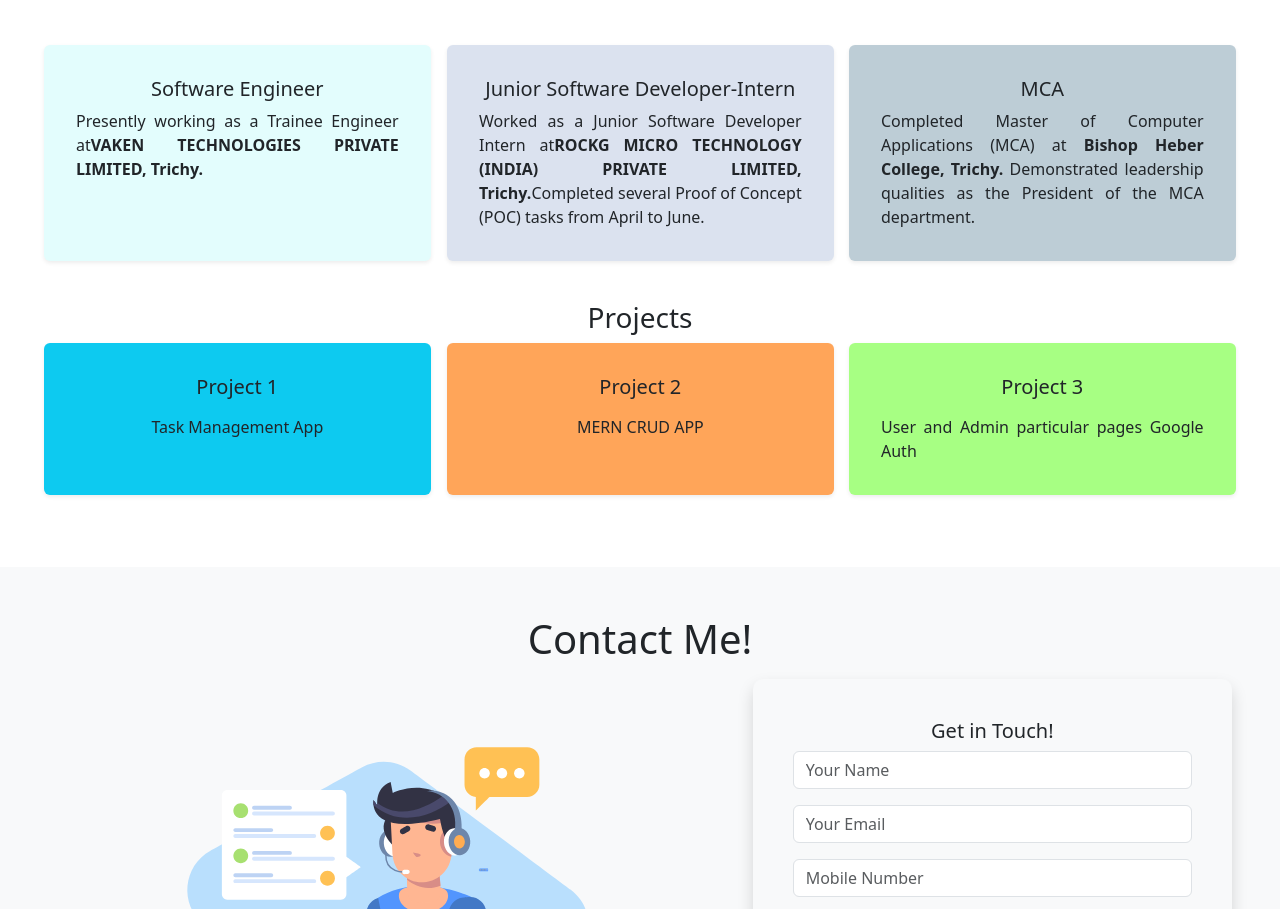
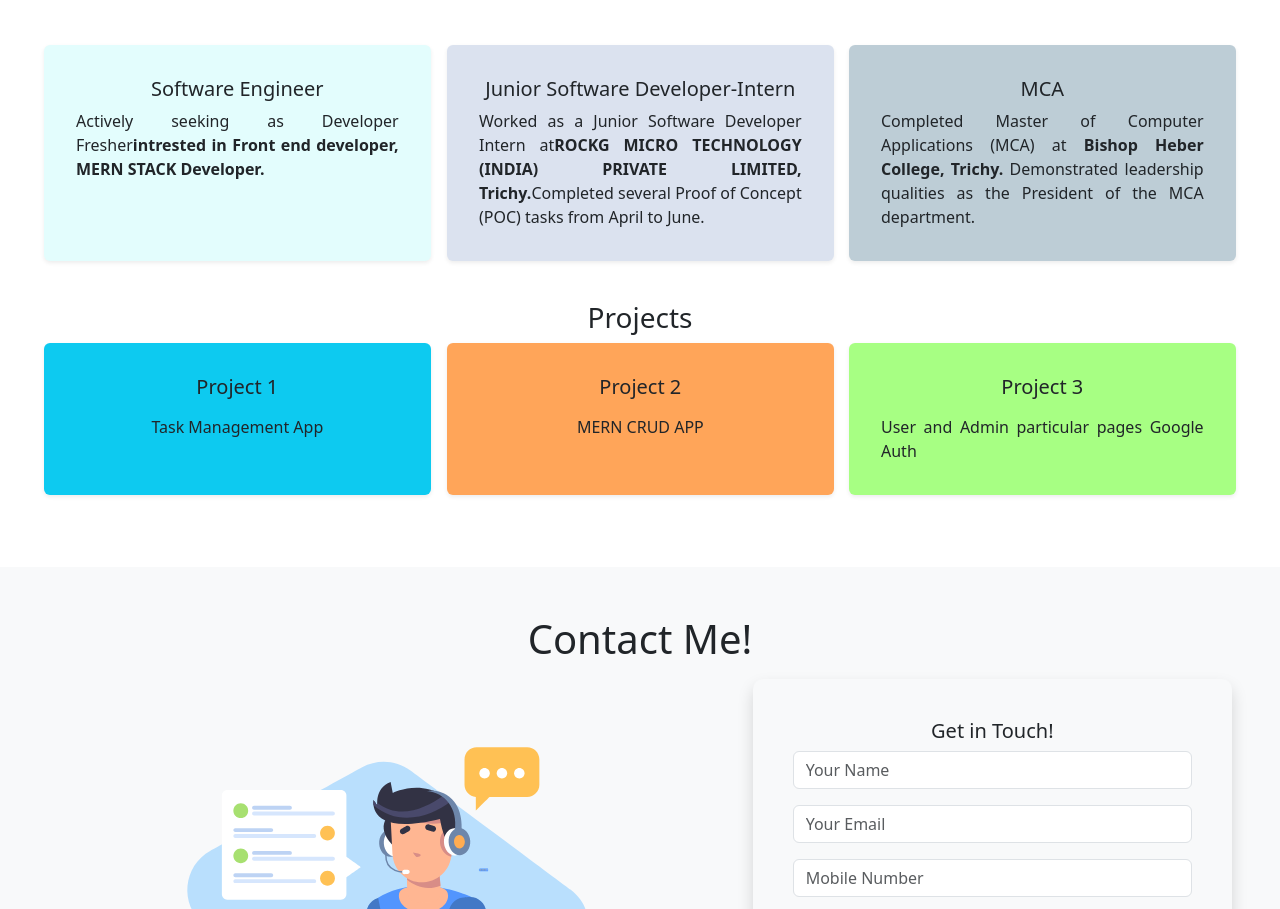
Before and after one commit to PugalGamer/Pugal-Portfolio, a React (Create React App) app: page / in a window 1280 px wide. Shown: the part 1121-2030 px from the top of the page. Built offline with nearby package versions, Linux system fonts and the light colour scheme.

Commit message:
Update Experience.js

```diff
--- a/src/components/Experience.js
+++ b/src/components/Experience.js
@@ -28,9 +28,9 @@ export default function Experience() {
                 Software Engineer
               </Card.Title>
               <Card.Text style={{ textAlign: "justify" }}>
-                Presently working as a Trainee Engineer at
+                Actively seeking as Developer Fresher
                 <strong>
-                  VAKEN TECHNOLOGIES PRIVATE LIMITED, Trichy.
+                intrested in Front end developer, MERN STACK Developer.
                 </strong>
 
               </Card.Text>
```
